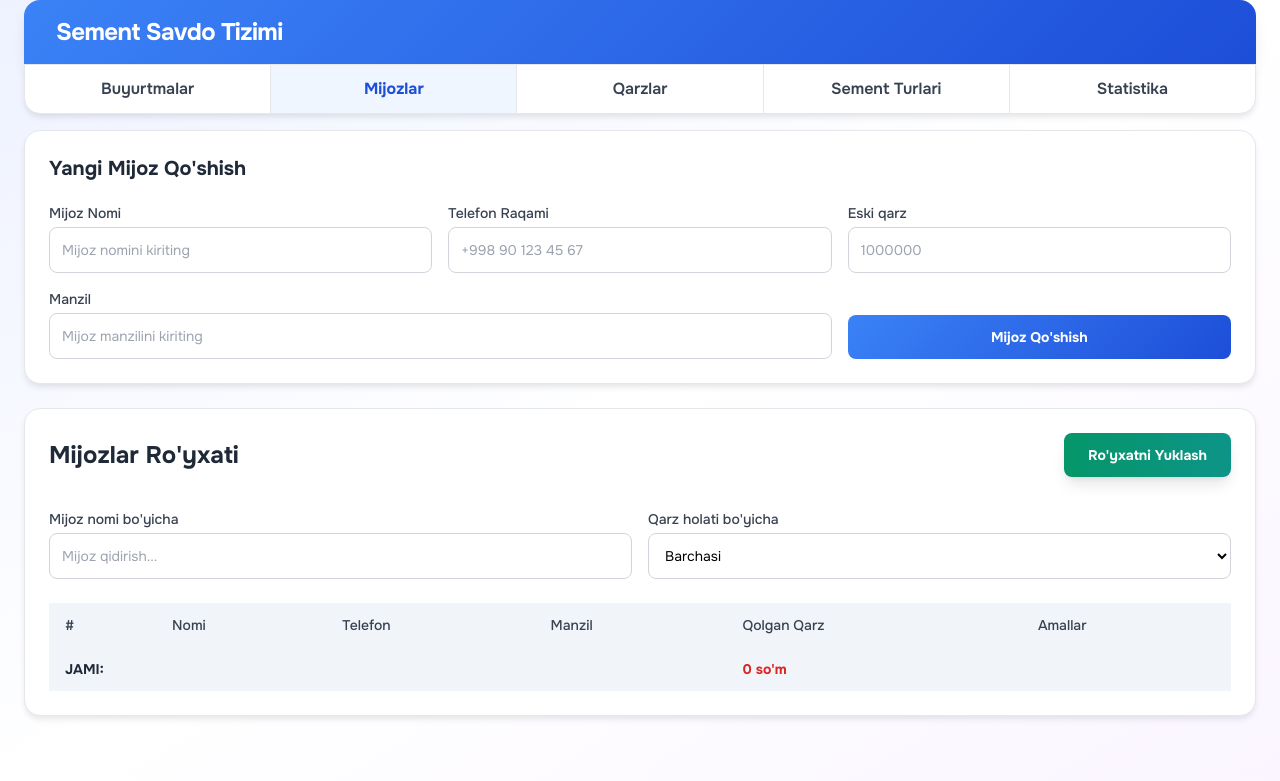
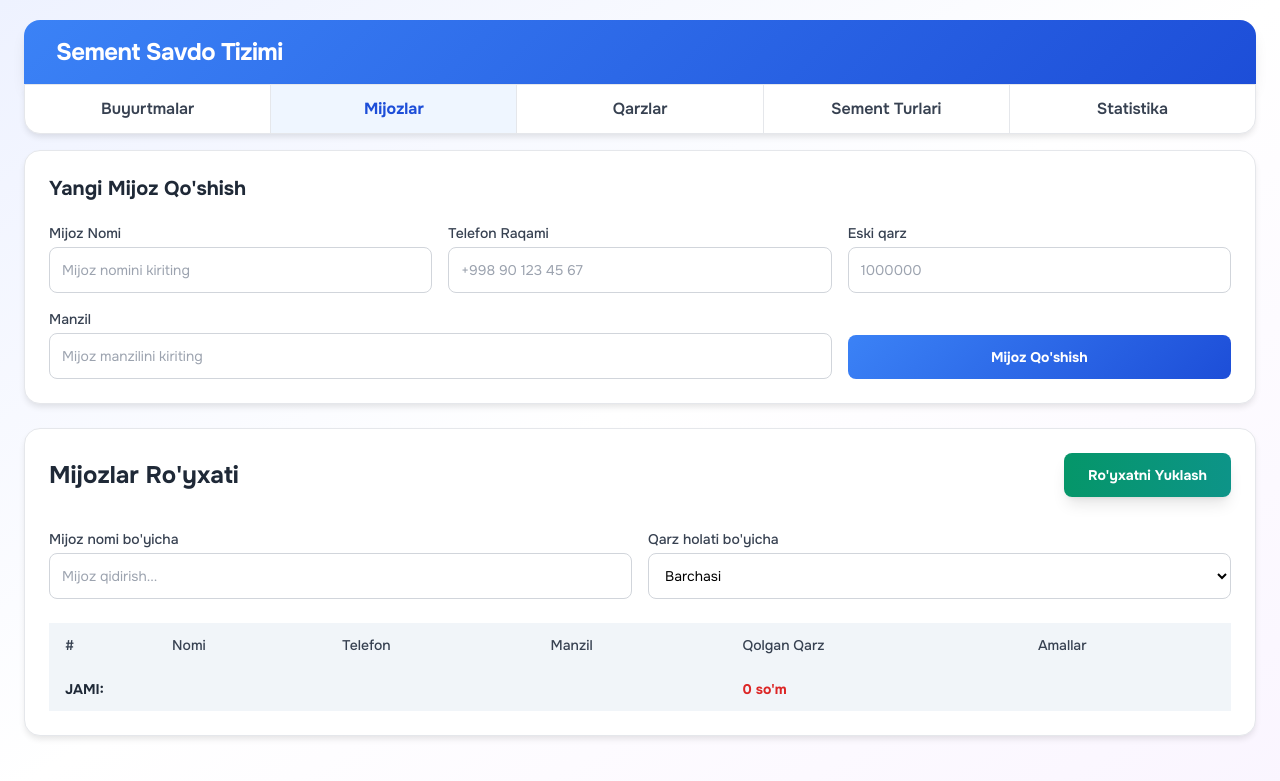
Before and after one commit to clashcoocac-cyber/cement-finance, a Django app: page /customer/ in a window 1280 px wide. Shown: the top 781 px of the page. Run offline with Django 5.2, Linux system fonts and the light colour scheme; the visitor is signed in with stand-in values (Sample User, id 1); data that the repository does not hold is empty; parts of the project's set-up code (start-up, migrations or seed data) failed here and were passed over; some libraries are stand-ins or nearby versions.

Commit message:
Top margin above the header
Co-Authored-By: Claude Sonnet 5.5 <noreply@anthropic.com>

```diff
--- a/templates/base.html
+++ b/templates/base.html
@@ -108,7 +108,7 @@
         </script>
     </head>
     <body class="bg-gradient-to-br from-indigo-50 via-white to-purple-50 min-h-screen">
-    <div class="max-w-7xl mx-auto px-6 pt-0 pb-6">
+    <div class="max-w-7xl mx-auto px-6 pt-5 pb-6">
         <!-- Header: one line, stuck to the top, the tab bar attached right below it -->
         <div class="gradient-bg rounded-t-2xl shadow-lg px-8 py-4 text-white">
             <h1 class="text-2xl font-bold tracking-tight">Sement Savdo Tizimi</h1>
```
